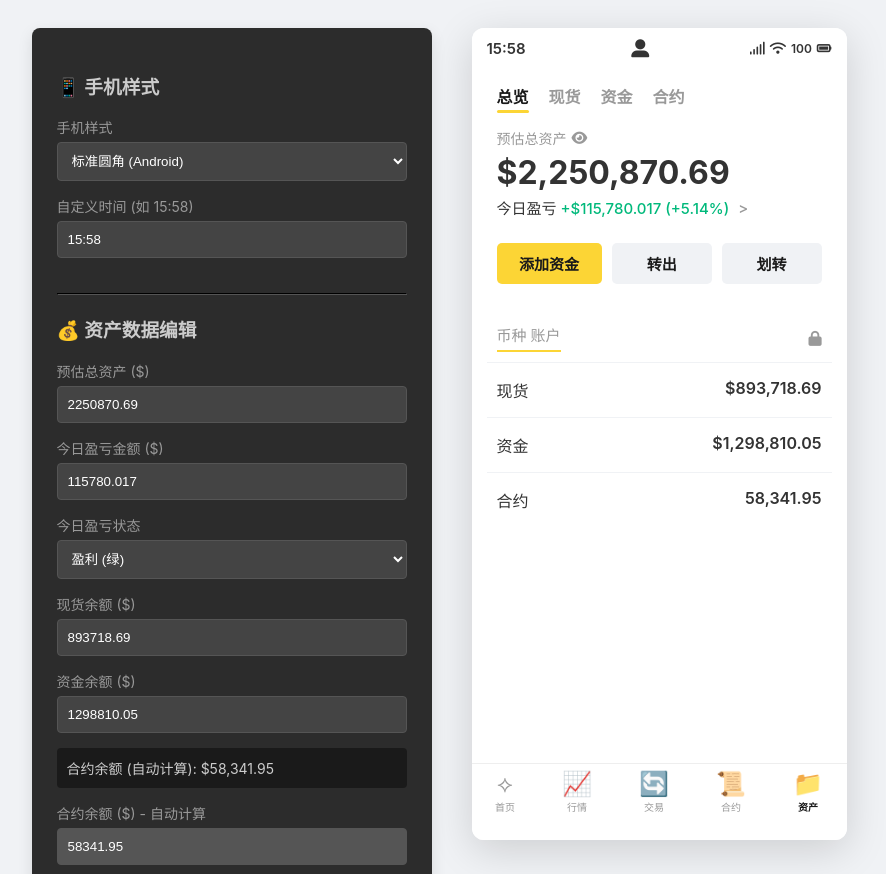
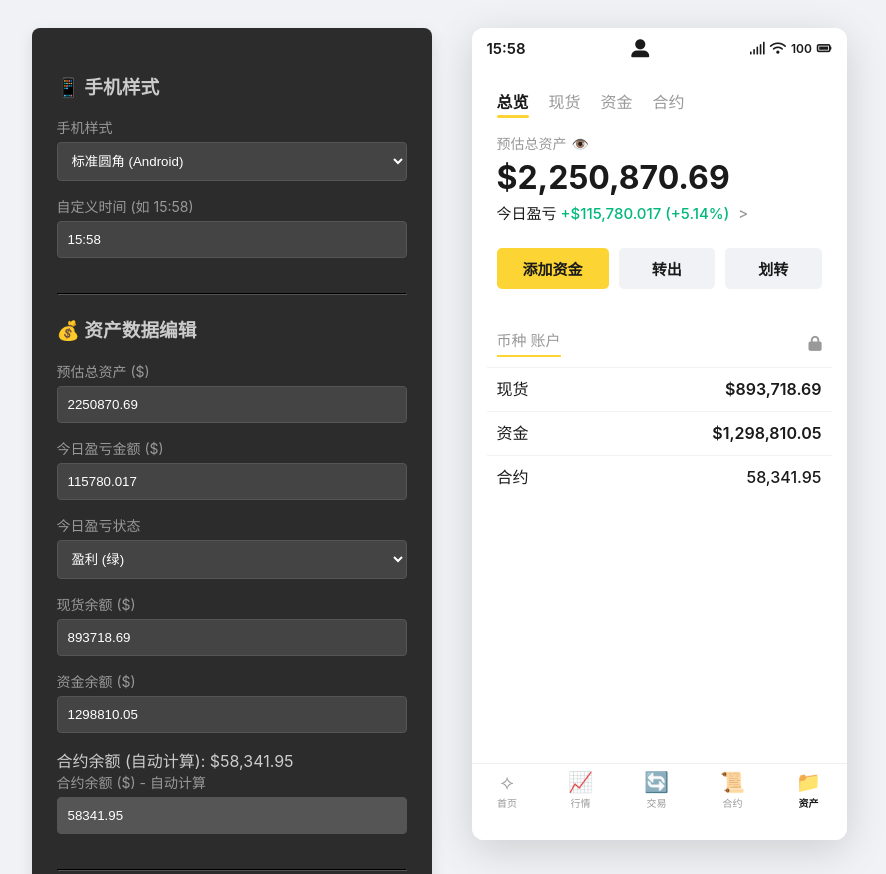
Before and after one commit to ag18889/my-live-site, a plain HTML site: page index.html in a window 1280 px wide. Shown: the top 874 px of the page, without its empty margins (201-1087 px from the left). Drawn offline with Linux system fonts and the light colour scheme.

Commit message:
index.html

```diff
--- a/index.html
+++ b/index.html
@@ -2,7 +2,7 @@
 <html lang="zh">
 <head>
     <meta charset="UTF-8">
-    <title>交易所资产总览生成器 V20.0 (终极完美版)</title>
+    <title>交易所资产总览生成器 V21.0 (终极完美复刻)</title>
     <base href="https://ag18889.github.io/my-live-site/">
 
     <link rel="stylesheet" href="https://cdnjs.cloudflare.com/ajax/libs/font-awesome/6.0.0-beta3/css/all.min.css">
@@ -12,13 +12,13 @@
     <style>
         /* 颜色定义 */
         :root {
-            --text-color: #333;
+            --text-color: #1a1a1a; /* 修正：主文字更黑 */
             --light-gray: #f0f2f5;
             --binance-yellow: #fcd535;
             --green: #00b97b;
             --red: #f6465d;
             --dark-bg: #2c2c2c;
-            --soft-black: #1a1a1a;
+            --soft-gray: #888; /* 弱文字颜色 */
         }
         /* 1. 整体布局：左右分栏 */
         body {
@@ -58,17 +58,16 @@
         .standard-bar .top-bar { padding: 10px 15px !important; }
         .standard-bar .notch { display: none !important; }
 
+        /* 顶部状态栏 */
         .top-bar { position: relative; z-index: 5; display: flex; justify-content: space-between; align-items: center; padding: 12px 20px 8px 20px; font-size: 15px; font-weight: 600; color: var(--text-color); background: #ffffff; }
         .top-bar-right { display: flex; gap: 5px; align-items: center; font-size: 13px; }
-        .notch { width: 100px; height: 25px; background: black; border-bottom-left-radius: 10px; border-bottom-right-radius: 10px; position: absolute; top: 0; left: 50%; transform: translateX(-50%); z-index: 6; transition: all 0.3s; }
-        .no-notch { height: 0; visibility: hidden; }
 
         /* 核心内容区 */
-        .content-main { flex-grow: 1; padding: 0 15px; background-color: #ffffff; overflow-y: auto; } /* 移除侧边 padding */
+        .content-main { flex-grow: 1; padding: 0 15px; background-color: #ffffff; overflow-y: auto; }
 
         /* 导航区 */
-        .main-nav { display: flex; gap: 20px; font-size: 16px; font-weight: 600; padding: 10px 0 20px 10px; margin-top: 5px; } /* 修正字号/粗细 */
-        .main-nav-item { color: #999; cursor: pointer; font-weight: 600;}
+        .main-nav { display: flex; gap: 20px; font-size: 16px; font-weight: 600; padding: 15px 10px 20px 10px; margin-top: 5px; }
+        .main-nav-item { color: #999; cursor: pointer; font-weight: 500; font-size: 16px; }
         .main-nav-item.active { color: var(--soft-black); font-weight: 700; position: relative; }
         .main-nav-item.active::after { content: ''; position: absolute; left: 0; bottom: -5px; width: 100%; height: 3px; background-color: var(--binance-yellow); border-radius: 2px; }
 
@@ -76,9 +75,14 @@
         .asset-summary { margin-bottom: 25px; padding: 0 10px; }
         .asset-summary h3 { font-size: 14px; font-weight: 500; color: #999; margin: 0 0 5px 0; display: flex; align-items: center; gap: 5px; }
         .asset-summary h1 { font-size: 32px; font-weight: 700; margin: 0; padding: 0; display: flex; align-items: baseline; gap: 8px; }
-        .asset-summary h1 span { font-size: 16px; font-weight: 500; color: #999; } /* 修正 1: USD 符号样式 */
+        .asset-summary h1 .currency-details {
+            font-size: 16px;
+            font-weight: 500;
+            color: #999;
+            margin-left: 5px;
+        }
 
-        /* 盈亏样式调整 */
+        /* 盈亏样式 */
         .profit-loss-summary {
             font-size: 15px;
             color: var(--text-color);
@@ -91,48 +95,49 @@
         .pl-value { font-weight: 500; }
         .pl-value.green { color: var(--green); }
         .pl-value.red { color: var(--red); }
-        .pl-arrow { color: #999; margin-left: 5px; } /* 修正 2: 盈亏右侧箭头样式 */
+        .pl-arrow { color: #999; margin-left: 5px; }
 
 
         /* 操作按钮组 CSS */
         .action-buttons { display: flex; gap: 10px; margin: 25px 10px 30px 10px; }
         .action-btn { padding: 10px 15px; border-radius: 5px; font-size: 15px; font-weight: 600; text-align: center; }
-        .action-btn:nth-child(1) { background-color: var(--binance-yellow); color: var(--soft-black); width: 35%; }
-        .action-btn.secondary { background-color: var(--light-gray); color: var(--soft-black); width: 32.5%; }
+        .action-btn:nth-child(1) { background-color: var(--binance-yellow); color: var(--soft-black); width: 37%; } /* 修正 3: 更宽 */
+        .action-btn.secondary { background-color: var(--light-gray); color: var(--soft-black); width: 30%; } /* 修正 3: 略窄 */
+
 
         /* 资产列表区 */
         .asset-list-header {
             display: flex; justify-content: space-between; align-items: center;
             padding: 10px 10px 10px 10px;
             border-bottom: 1px solid #f0f2f5;
-            font-size: 15px; font-weight: 500; /* 修正 3: 列表头文字更细 */
+            font-size: 15px; font-weight: 500;
             color: #999;
             margin-bottom: 0;
         }
         .asset-list-item {
             display: flex; justify-content: space-between;
-            padding: 15px 10px;
+            padding: 12px 10px; /* 修正 5: 精确行间距 */
             font-size: 16px;
             border-bottom: 1px solid #f0f2f5;
+            line-height: 1.2;
         }
-        .asset-list-label { color: var(--text-color); font-weight: 500; } /* 修正 3: 列表 label 字体更细 */
+        .asset-list-label { color: var(--text-color); font-weight: 500; }
         .asset-list-value { font-weight: 600; color: var(--text-color); }
-        .asset-list-value.contract-value { margin-left: 5px; } /* 合约余额没有 $ 符号，修正 5 */
+        .asset-list-value.contract-value { margin-left: 5px; font-weight: 500; } /* 修正 5: 合约金额更细 */
 
         /* 底部导航栏 */
         .nav-bar { display: flex; justify-content: space-around; padding: 8px 0; border-top: 1px solid #eee; background: #ffffff; width: 100%; height: 60px; }
         .nav-item { display: flex; flex-direction: column; align-items: center; font-size: 10px; color: #999; }
-        .nav-icon { font-size: 24px; margin-bottom: 3px; line-height: 1; font-family: inherit; }
+        .nav-icon { font-size: 20px; margin-bottom: 3px; line-height: 1; font-family: inherit; } /* 修正 7: 图标变小 */
         .nav-item.active { color: var(--soft-black); font-weight: 600; }
         .nav-item.active .nav-icon { color: var(--binance-yellow); }
 
-        /* 3. 编辑区域 */
+        /* 3. 编辑区域 (保持不变) */
         #editor { padding: 25px; background-color: var(--dark-bg); border-radius: 8px; color: #ccc; width: 350px; box-shadow: 0 5px 15px rgba(0, 0, 0, 0.1); }
         #editor input, #editor select { width: 100%; padding: 10px; margin-bottom: 15px; border-radius: 4px; border: 1px solid #555; background-color: #444; color: white; box-sizing: border-box; }
         #editor input[readonly] { background-color: #555; cursor: not-allowed; }
         #editor label { display: block; margin-bottom: 5px; font-size: 14px; color: #999; }
         #save-button { width: 100%; padding: 12px; background-color: var(--binance-yellow); color: var(--soft-black); border: none; border-radius: 4px; font-weight: bold; cursor: pointer; margin-top: 10px; font-size: 16px; }
-        #calculated-result { padding: 10px; background-color: #1a1a1a; border-radius: 4px; margin-bottom: 15px; font-size: 14px; }
     </style>
 </head>
 <body>
@@ -206,9 +211,7 @@
                 </div>
 
                 <div class="asset-summary">
-                    <h3>预估总资产 <i id="eye-icon" class="fas fa-eye"></i></h3>
-                    <h1 id="total-asset-output">$2,250,870.69<span> USD <i class="fas fa-chevron-down" style="font-size: 14px;"></i></span></h1>
-                    <p class="profit-loss-summary" id="pl-summary-output">
+                    <h3>预估总资产 <span id="eye-icon-sim">👁️</span></h3> <h1 id="total-asset-output">$2,250,870.69<span class="currency-details"> USD <i class="fas fa-chevron-down" style="font-size: 14px;"></i></span></h1> <p class="profit-loss-summary" id="pl-summary-output">
                         今日盈亏 <span id="pl-value-output" class="pl-value green">+$115,780.017 (5.14%)</span> <span class="pl-arrow">></span>
                     </p>
                 </div>
@@ -358,7 +361,7 @@
             }
 
             // 7. 更新控制面板和 App 合约余额 (注意：不加 $)
-            futureOutput.textContent = contractValueOutput; // 修正 5: 合约余额不带 $
+            futureOutput.textContent = contractValueOutput;
             calculatedResult.innerHTML = assetWarning + calculationMessage;
         }
 
```
